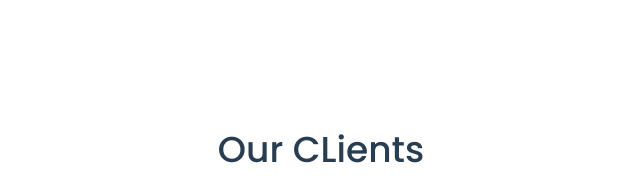
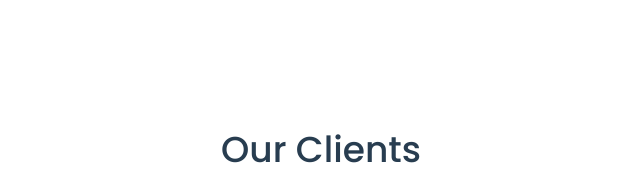
Before and after one commit to tharathara/doctorfactory, a plain HTML site: page index.html in a window 1280 px wide. Shown: the part 3500-3676 px from the top of the page, 319-959 px from the left. Drawn offline with Linux system fonts and the light colour scheme.

```diff
--- a/index.html
+++ b/index.html
@@ -397,7 +397,7 @@
         <div class="container">
 
           <div class="section-header">
-            <h3>Our CLients</h3>
+            <h3>Our Clients</h3>
             <p>Meet our happy clients</p>
           </div>
 
```
